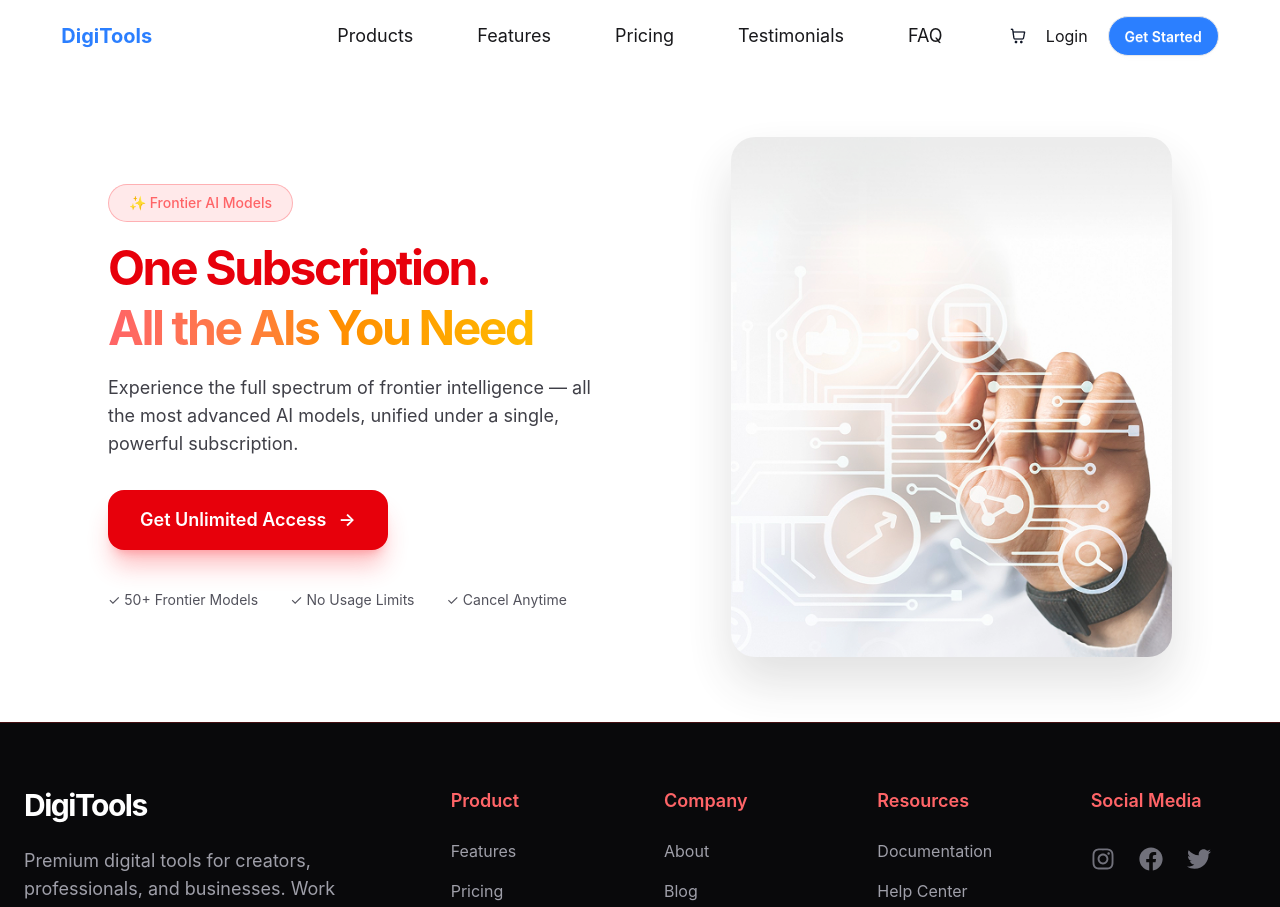
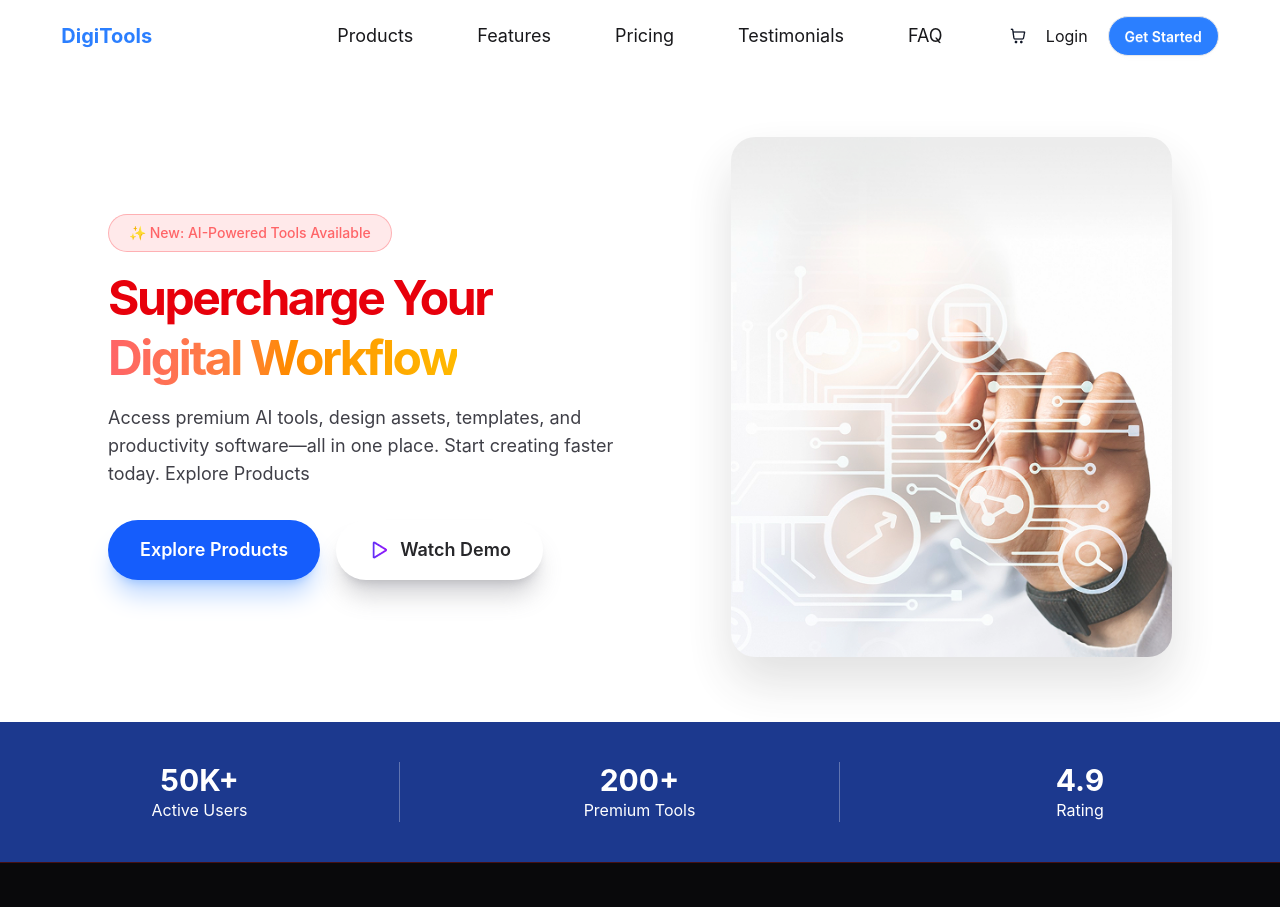
Before and after one commit to rakibmia2138/Ai-Career-Hub, a React (Vite) app: page / in a window 1280 px wide. Shown: the top 907 px of the page. Built offline with nearby package versions, Linux system fonts and the light colour scheme.

Commit message:
Complete Stats Section

```diff
--- a/src/App.jsx
+++ b/src/App.jsx
@@ -2,6 +2,7 @@ import './App.css'
 import Banner from './Components/Banner/Banner'
 import Footer from './Components/Footer/Footer'
 import Navbar from './Components/Navbar/Navbar'
+import Stats from './Components/Stats/Stats'
 
 function App() {
 
@@ -9,6 +10,7 @@ function App() {
     <>
       <Navbar></Navbar>
       <Banner></Banner>
+      <Stats></Stats>
       <Footer></Footer>
     </>
   )
--- a/src/Components/Banner/Banner.jsx
+++ b/src/Components/Banner/Banner.jsx
@@ -1,4 +1,5 @@
 import BannerImage from "../../assets/banner.png";
+import Play from "../../assets/play.png";
 const Banner = () => {
   return (
     <div className="relative min-h-162.5 flex items-center overflow-hidden">
@@ -6,33 +7,31 @@ const Banner = () => {
         {/* Left Content */}
         <div className="space-y-4">
           <div className="inline-flex items-center gap-2 bg-red-500/10 border border-red-500/30 text-red-400 text-sm font-medium px-5 py-2 rounded-full">
-            ✨ Frontier AI Models
+            ✨ New: AI-Powered Tools Available
           </div>
 
           <h1 className="text-4xl lg:text-5xl font-bold leading-tight tracking-tighter text-red-600">
-            One Subscription.
+            Supercharge Your
             <br />
             <span className="bg-linear-to-r from-red-400 via-orange-400 to-amber-400 bg-clip-text text-transparent">
-              All the AIs You Need
+              Digital Workflow
             </span>
           </h1>
 
           <p className="text-lg text-zinc-700 max-w-lg">
-            Experience the full spectrum of frontier intelligence — all the most
-            advanced AI models, unified under a single, powerful subscription.
+            Access premium AI tools, design assets, templates, and productivity
+            software—all in one place. Start creating faster today. Explore
+            Products
           </p>
 
           <div className="flex flex-wrap gap-4 pt-4">
-            <button className="bg-red-600 hover:bg-red-500 transition-all px-8 py-4 rounded-2xl font-semibold text-lg shadow-xl shadow-red-500/30 flex items-center gap-3 group text-white">
-              Get Unlimited Access
-              <span className="group-hover:translate-x-1 transition">→</span>
+            <button className="bg-blue-600 hover:bg-blue-500 transition-all px-8 py-4 rounded-full font-semibold text-lg shadow-xl shadow-blue-500/30 flex items-center gap-3 group text-white">
+              Explore Products
             </button>
-          </div>
-
-          <div className="flex items-center gap-8 text-sm text-zinc-600 pt-6">
-            <div>✓ 50+ Frontier Models</div>
-            <div>✓ No Usage Limits</div>
-            <div>✓ Cancel Anytime</div>
+            <button className="bg-white hover:bg-zinc-200 transition-all px-8 py-4 rounded-full font-semibold text-lg shadow-xl shadow-zinc-500/30 flex items-center gap-3 group text-zinc-800">
+              <img src={Play} alt="Play" className="w-5 h-5" />
+              Watch Demo
+            </button>
           </div>
         </div>
 
--- /dev/null
+++ b/src/Components/Stats/Stats.jsx
@@ -0,0 +1,22 @@
+import React from 'react';
+
+const Stats = () => {
+    return (
+        <div className="flex justify-evenly items-center gap-10 py-10 text-center bg-blue-900 text-white">
+            <div className="w-1/3 border-r border-white/30">
+                <h2 className="text-3xl font-bold">50K+</h2>
+                <p>Active Users</p>
+            </div>
+            <div className="w-1/3 border-r border-white/30">
+                <h2 className="text-3xl font-bold">200+</h2>
+                <p>Premium Tools</p>
+            </div>
+            <div className="w-1/3">
+                <h2 className="text-3xl font-bold">4.9</h2>
+                <p>Rating</p>
+            </div>
+        </div>
+    );
+};
+
+export default Stats;
```
